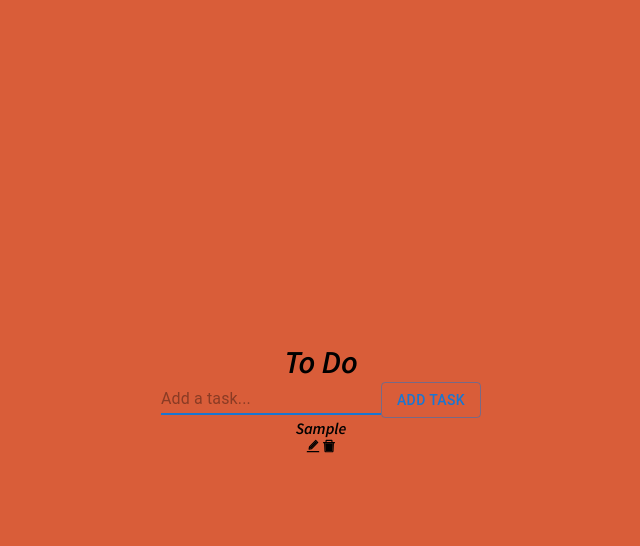
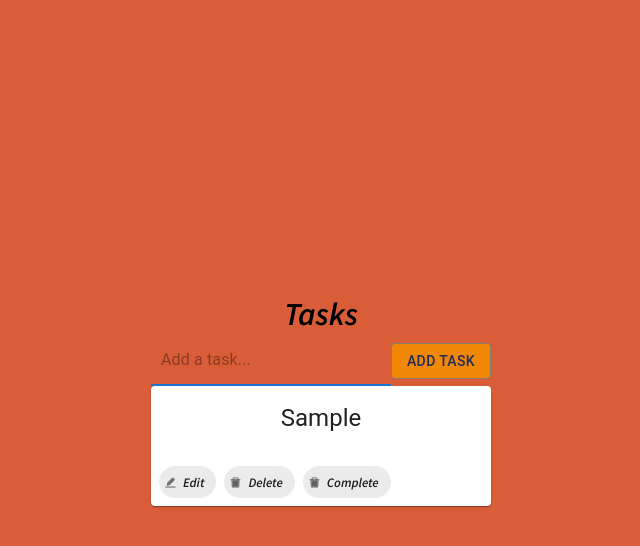
Before and after one commit to niccmac/calculator, a React (Create React App) app: page / in a window 1280 px wide. Both pictures are taken after typing "Sample" into the empty fields and a click on the button "ADD TASK". Shown: the top 546 px of the page, without its empty margins (319-959 px from the left). Built offline with nearby package versions, Linux system fonts and the light colour scheme.

Commit message:
Add complete button

```diff
--- a/src/components/toDo.jsx
+++ b/src/components/toDo.jsx
@@ -1,5 +1,12 @@
 import React, { useState, useContext } from "react";
 import ToDoForm from "./toDoForm";
+import {
+  Chip,
+  Card,
+  CardContent,
+  Typography,
+  CardActions,
+} from "@mui/material";
 import { AiTwotoneEdit, AiTwotoneDelete } from "react-icons/ai";
 import { toDoContext } from "./providers/toDoProvider";
 
@@ -26,26 +33,38 @@ const ToDo = () => {
   if (Array.isArray(mapMe)) {
     taskList = mapMe.map((task, index) => {
       return (
-        <div
-          // className={task[0].isComplete ? "todo-row complete" : "todo-row "}
+        <Card
+          sx={{ maxWidth: 345 }}
+          className={task.isComplete ? "todo-row-complete" : "todo-row "}
           key={index}
         >
-          <div key={task.id} onClick={() => completeToDo(task.id)}>
+          <CardContent>
+            <Typography gutterBottom variant="h5" component="div" key={task.id}>
               {task.text}
-          </div>
-          <AiTwotoneEdit
-            className="edit-icon"
+            </Typography>
+          </CardContent>
+          <CardActions>
+            <Chip
+              icon={<AiTwotoneEdit className="edit-icon" />}
               onClick={() => {
                 setEdit({ id: task.id, value: task.text });
               }}
-          />
-          <AiTwotoneDelete
-            className="delete-icon"
+              label="Edit"
+            ></Chip>
+            <Chip
+              icon={<AiTwotoneDelete className="delete-icon" />}
               onClick={() => {
                 deleteToDo(task.id);
               }}
-          />
-        </div>
+              label="Delete"
+            ></Chip>
+            <Chip
+              icon={<AiTwotoneDelete className="delete-icon" />}
+              onClick={() => completeToDo(task.id)}
+              label="Complete"
+            ></Chip>
+          </CardActions>
+        </Card>
       );
     });
   }
--- a/src/components/toDoForm.jsx
+++ b/src/components/toDoForm.jsx
@@ -17,6 +17,7 @@ const ToDoForm = (props) => {
     props.onSubmit({
       id: uuidv4(),
       text: input,
+      isComplete: false,
     });
     setInput("");
   };
--- a/src/components/toDoList.jsx
+++ b/src/components/toDoList.jsx
@@ -8,7 +8,7 @@ const ToDoList = (props) => {
 
   return (
     <div className="todo">
-      <h1>To Do</h1>
+      <h1>Tasks</h1>
       <ToDoForm onSubmit={addToDo} />
       <ToDo />
     </div>
--- a/src/index.css
+++ b/src/index.css
@@ -121,19 +121,6 @@ button:hover {
   min-width: 100px;
 }
 
-/* .MuiGrid-root.MuiGrid-container.MuiGrid-spacing-xs-2.card-game.css-mhc70k-MuiGrid-root {
-  width: 600px;
-  padding: 0px;
-  margin: 2px;
-} */
-/*
-.MuiGrid-root.MuiGrid-container.MuiGrid-spacing-xs-2.card-game.css-mhc70k-MuiGrid-root {
-  border-radius: 10px;
-  border-top-left-radius: 10px;
-  border-top-right-radius: 10px;
-  border-bottom-right-radius: 10px;
-  border-bottom-left-radius: 10px;
-} */
 button.MuiButtonBase-root.MuiCardActionArea-root.css-b6lsxj-MuiButtonBase-root-MuiCardActionArea-root {
   size: 50px;
   display: flex;
@@ -147,3 +134,19 @@ button.MuiButtonBase-root.MuiCardActionArea-root.css-b6lsxj-MuiButtonBase-root-M
   flex-direction: column;
   padding: 5px;
 }
+
+.todo-form {
+}
+.todo-input {
+  padding: 10px;
+  color: var(--dark);
+}
+
+button.todo-button {
+  color: var(--dark);
+  background-color: var(--secondary);
+}
+
+.MuiPaper-root.MuiPaper-elevation.MuiPaper-rounded.MuiPaper-elevation1.MuiCard-root.todo-row-complete.css-1ri6ub7-MuiPaper-root-MuiCard-root {
+  color: red;
+}
```
Lines whose indentation alone changed are shown as unchanged.
